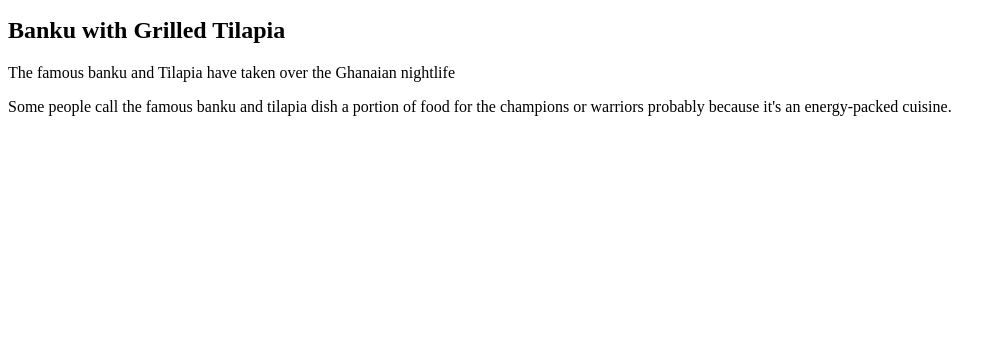
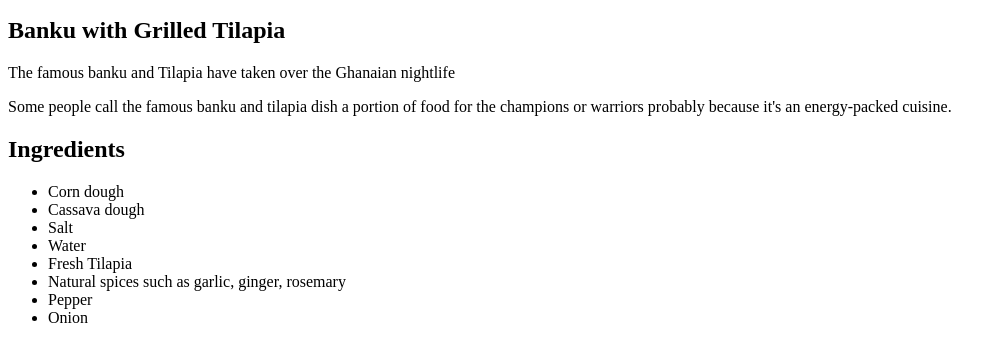
Before and after one commit to ThinkOutside/odin-recipes, a plain HTML site: page recipes/banku.html in a window 1280 px wide. Shown: the part 101-462 px from the top of the page, without its empty margins (0-1002 px from the left). Drawn offline with Linux system fonts and the light colour scheme.

Commit message:
Ingredients was the next tasks using h2 element and after we added the unordered list of the ingredients

```diff
--- a/recipes/banku.html
+++ b/recipes/banku.html
@@ -13,5 +13,16 @@
     <p>Some people call the famous banku and tilapia dish a portion of food for the champions or warriors
         probably because it's an energy-packed cuisine.
     </p>
+    <h2> Ingredients</h2>
+    <ul>
+        <li>Corn dough</li>
+        <li>Cassava dough</li>
+        <li>Salt</li>
+        <li>Water</li>
+        <li>Fresh Tilapia</li>
+        <li>Natural spices such as garlic, ginger, rosemary</li>
+        <li>Pepper</li>
+        <li>Onion</li>
+    </ul>
 </body>
 </html>
```
